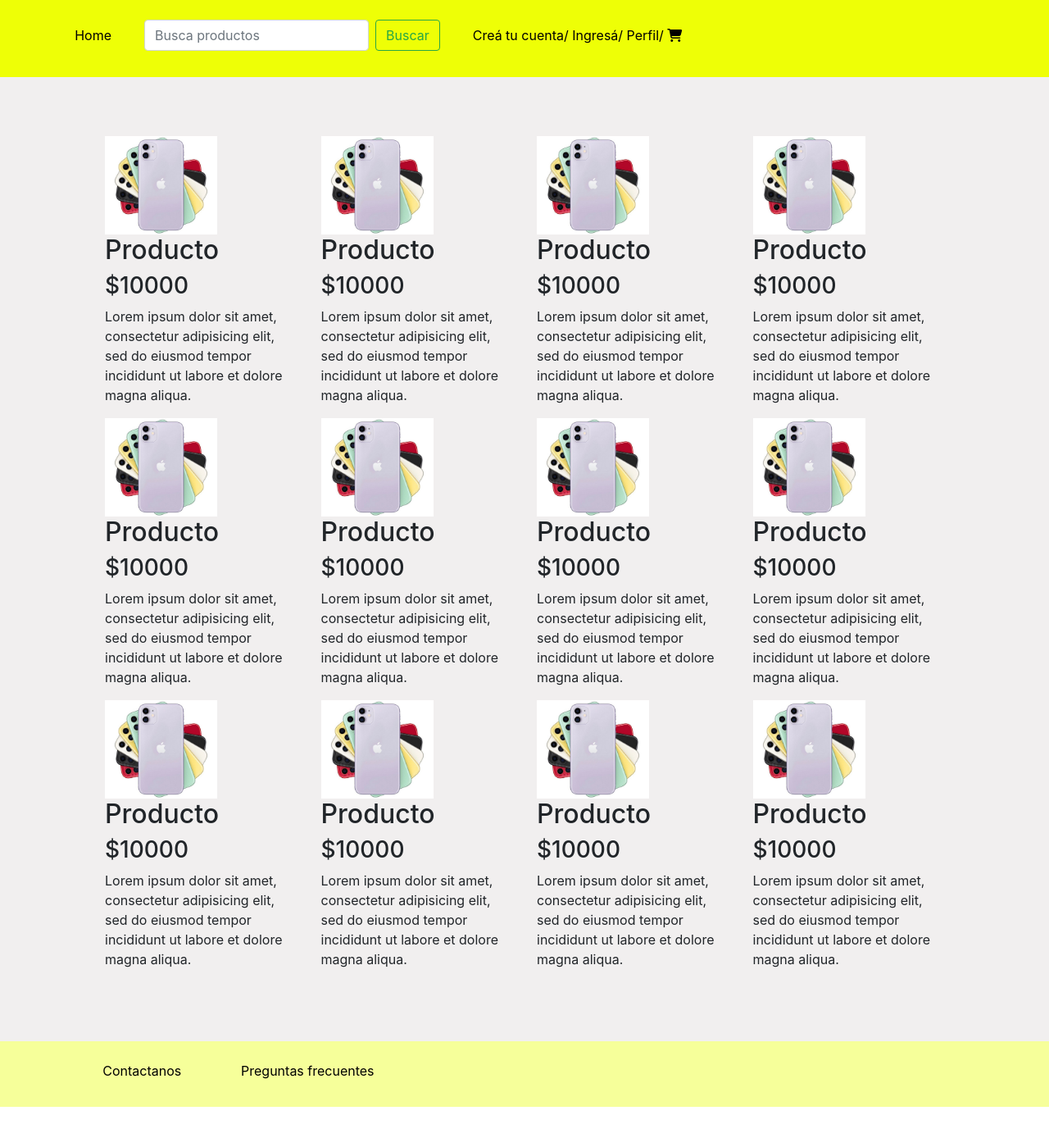
After one commit to AilenVazquez/Proyecto-Integrador, a PHP site: page /Proyecto-Integrador/Home.php in a window 1280 px wide. The commit adds this page. Shown: the whole page at 82% size. Run offline with PHP 8.4, Linux system fonts and the light colour scheme; some libraries are stand-ins or nearby versions.

Commit message:
Home, Registro, footer y header

```diff
--- /dev/null
+++ b/Home.php
@@ -0,0 +1,146 @@
+<!DOCTYPE html>
+<html lang="en" dir="ltr">
+  <head>
+    <meta charset="utf-8">
+    <title>Registro</title>
+
+    <link rel="stylesheet" href="https://stackpath.bootstrapcdn.com/bootstrap/4.3.1/css/bootstrap.min.css" integrity="sha384-ggOyR0iXCbMQv3Xipma34MD+dH/1fQ784/j6cY/iJTQUOhcWr7x9JvoRxT2MZw1T" crossorigin="anonymous">
+
+    <script src="https://code.jquery.com/jquery-3.3.1.slim.min.js" integrity="sha384-q8i/X+965DzO0rT7abK41JStQIAqVgRVzpbzo5smXKp4YfRvH+8abtTE1Pi6jizo" crossorigin="anonymous"></script>
+    <script src="https://cdnjs.cloudflare.com/ajax/libs/popper.js/1.14.7/umd/popper.min.js" integrity="sha384-UO2eT0CpHqdSJQ6hJty5KVphtPhzWj9WO1clHTMGa3JDZwrnQq4sF86dIHNDz0W1" crossorigin="anonymous"></script>
+    <script src="https://stackpath.bootstrapcdn.com/bootstrap/4.3.1/js/bootstrap.min.js" integrity="sha384-JjSmVgyd0p3pXB1rRibZUAYoIIy6OrQ6VrjIEaFf/nJGzIxFDsf4x0xIM+B07jRM" crossorigin="anonymous"></script>
+
+    <script src="https://kit.fontawesome.com/bd6ea66bd2.js" crossorigin="anonymous"></script>
+
+    <link rel="stylesheet" href="css/master.css">
+  </head>
+  <body class="home">
+    <header>
+      <nav class="nav-header">
+        <div class="home">
+          <ul>
+            <li>
+              <a href="http://localhost/Proyecto-Integrador/Home.php">Home</a>
+            </li>
+          </ul>
+        </div>
+        <div class="buscador">
+          <ul>
+            <li>
+              <form class="form-inline">
+                <input class="form-control mr-sm-2" type="search" placeholder="Busca productos" aria-label="Search">
+                <button class="btn btn-outline-success my-2 my-sm-0" type="submit">Buscar</button>
+              </form>
+            </li>
+          </ul>
+        </div>
+        <div class="otros">
+          <ul>
+            <li>
+              <a href="http://localhost/Proyecto-Integrador/Registro.php">Creá tu cuenta/</a>
+            </li>
+            <li>
+              <a href="http://localhost/Proyecto-Integrador/Login.html">Ingresá/</a>
+            </li>
+            <li>
+              <a href="">Perfil/</a>
+            </li>
+            <li>
+              <a href=""><i class="fas fa-shopping-cart"></i></a>
+            </li>
+          </ul>
+        </div>
+      </nav>
+    </header>
+
+    <section>
+      <div class="row">
+          <div class="col-6 col-sm-4 col-md-3">
+            <img src="img/productos.jpg" alt="">
+            <h2>Producto</h2>
+            <h3>$10000</h3>
+            <p>Lorem ipsum dolor sit amet, consectetur adipisicing elit, sed do eiusmod tempor incididunt ut labore et dolore magna aliqua.</p>
+          </div>
+          <div class="col-6 col-sm-4 col-md-3">
+            <img src="img/productos.jpg" alt="">
+            <h2>Producto</h2>
+            <h3>$10000</h3>
+            <p>Lorem ipsum dolor sit amet, consectetur adipisicing elit, sed do eiusmod tempor incididunt ut labore et dolore magna aliqua.</p>
+          </div>
+          <div class="col-6 col-sm-4 col-md-3">
+            <img src="img/productos.jpg" alt="">
+            <h2>Producto</h2>
+            <h3>$10000</h3>
+            <p>Lorem ipsum dolor sit amet, consectetur adipisicing elit, sed do eiusmod tempor incididunt ut labore et dolore magna aliqua.</p>
+          </div>
+          <div class="col-6 col-sm-4 col-md-3">
+            <img src="img/productos.jpg" alt="">
+            <h2>Producto</h2>
+            <h3>$10000</h3>
+            <p>Lorem ipsum dolor sit amet, consectetur adipisicing elit, sed do eiusmod tempor incididunt ut labore et dolore magna aliqua.</p>
+          </div>
+          <div class="col-6 col-sm-4 col-md-3">
+            <img src="img/productos.jpg" alt="">
+            <h2>Producto</h2>
+            <h3>$10000</h3>
+            <p>Lorem ipsum dolor sit amet, consectetur adipisicing elit, sed do eiusmod tempor incididunt ut labore et dolore magna aliqua.</p>
+          </div>
+          <div class="col-6 col-sm-4 col-md-3">
+            <img src="img/productos.jpg" alt="">
+            <h2>Producto</h2>
+            <h3>$10000</h3>
+            <p>Lorem ipsum dolor sit amet, consectetur adipisicing elit, sed do eiusmod tempor incididunt ut labore et dolore magna aliqua.</p>
+          </div>
+          <div class="col-6 col-sm-4 col-md-3">
+            <img src="img/productos.jpg" alt="">
+            <h2>Producto</h2>
+            <h3>$10000</h3>
+            <p>Lorem ipsum dolor sit amet, consectetur adipisicing elit, sed do eiusmod tempor incididunt ut labore et dolore magna aliqua.</p>
+          </div>
+          <div class="col-6 col-sm-4 col-md-3">
+            <img src="img/productos.jpg" alt="">
+            <h2>Producto</h2>
+            <h3>$10000</h3>
+            <p>Lorem ipsum dolor sit amet, consectetur adipisicing elit, sed do eiusmod tempor incididunt ut labore et dolore magna aliqua.</p>
+          </div>
+          <div class="col-6 col-sm-4 col-md-3">
+            <img src="img/productos.jpg" alt="">
+            <h2>Producto</h2>
+            <h3>$10000</h3>
+            <p>Lorem ipsum dolor sit amet, consectetur adipisicing elit, sed do eiusmod tempor incididunt ut labore et dolore magna aliqua.</p>
+          </div>
+          <div class="col-6 col-sm-4 col-md-3">
+            <img src="img/productos.jpg" alt="">
+            <h2>Producto</h2>
+            <h3>$10000</h3>
+            <p>Lorem ipsum dolor sit amet, consectetur adipisicing elit, sed do eiusmod tempor incididunt ut labore et dolore magna aliqua.</p>
+          </div>
+          <div class="col-6 col-sm-4 col-md-3">
+            <img src="img/productos.jpg" alt="">
+            <h2>Producto</h2>
+            <h3>$10000</h3>
+            <p>Lorem ipsum dolor sit amet, consectetur adipisicing elit, sed do eiusmod tempor incididunt ut labore et dolore magna aliqua.</p>
+          </div>
+          <div class="col-6 col-sm-4 col-md-3">
+            <img src="img/productos.jpg" alt="">
+            <h2>Producto</h2>
+            <h3>$10000</h3>
+            <p>Lorem ipsum dolor sit amet, consectetur adipisicing elit, sed do eiusmod tempor incididunt ut labore et dolore magna aliqua.</p>
+          </div>
+      </div>
+    </section>
+
+    <footer>
+      <div class="">
+        <ul>
+          <li>
+            <a href="http://localhost/Proyecto-Integrador/Contacto.html">Contactanos</a>
+          </li>
+          <li>
+            <a href="">Preguntas frecuentes</a>
+          </li>
+        </ul>
+      </div>
+    </footer>
+  </body>
+</html>
--- a/css/master.css
+++ b/css/master.css
@@ -1,3 +1,65 @@
+/*   HEADER   */
+
+header {
+  margin: 0;
+  padding: 3vh 4% 2vh 4%;
+  background-color: rgba(238, 255, 6, 1)
+}
+
+.nav-header {
+  overflow: hidden;
+  display: flex;
+  flex-wrap: nowrap;
+  align-items: center;
+}
+
+.home {
+  float: left;
+}
+
+.buscador {
+  float: left;
+}
+
+.otros {
+  float: left;
+}
+
+.nav-header ul {
+  list-style-type: none;
+}
+
+.nav-header li {
+  display: inline;
+}
+
+.nav-header a, button, input {
+  color: black;
+  font-size: 2vh;
+}
+
+/*   FOOTER   */
+
+footer {
+  padding: 3vh 4% 2vh 4%;
+  background-color: rgb(246, 255, 154)
+}
+
+footer ul {
+  list-style-type: none;
+}
+
+footer li {
+  display: inline;
+}
+
+footer a {
+  color: black;
+  padding:  9vh 3% 9vh 3%;
+}
+
+/*   LOGIN   */
+
 .login {
   margin: 0;
   padding: 0;
@@ -78,6 +140,10 @@
   color: #fff;
 
 }
+
+/*   CONTATO   */
+
+
 .contacto {
   background-image: url(../img/contacto.jpg);
   margin: 0;
@@ -93,7 +159,8 @@
   background: rgba(0, 0, 0, 0.4);
   padding: 10px 20px;
   box-sizing: border-box;
-  margin-top: 10%;
+  margin-top: 5%;
+  margin-bottom: 5%;
   border-radius: 7px;
 }
 .caja_contacto h2 {
@@ -130,3 +197,37 @@
     width: 100%;
   }
 }
+
+
+/*   REGISTRO    */
+
+
+.Registro {
+  margin: 0;
+}
+
+.Registro .form-registro {
+  padding: 9vh 10% 9vh 10%;
+}
+
+.Registro .form-registro form{
+  padding: 20px;
+  border: black 1px solid;
+  border-radius: 30px;
+  background-color: rgb(232, 232, 232);
+}
+
+/*   HOME   */
+
+.home {
+  margin: 0;
+}
+
+.home section {
+  padding: 9vh 10% 9vh 10%;
+  background-color: rgb(241, 239, 239);
+}
+
+.home img{
+  height: 15vh;
+}
```
Also changed, not shown: Contacto.html (+65 -5 lines), Login.html (+49 -1 lines), Registro.php (added, +128 -0 lines), README.md (deleted), img/productos.jpg (added).
